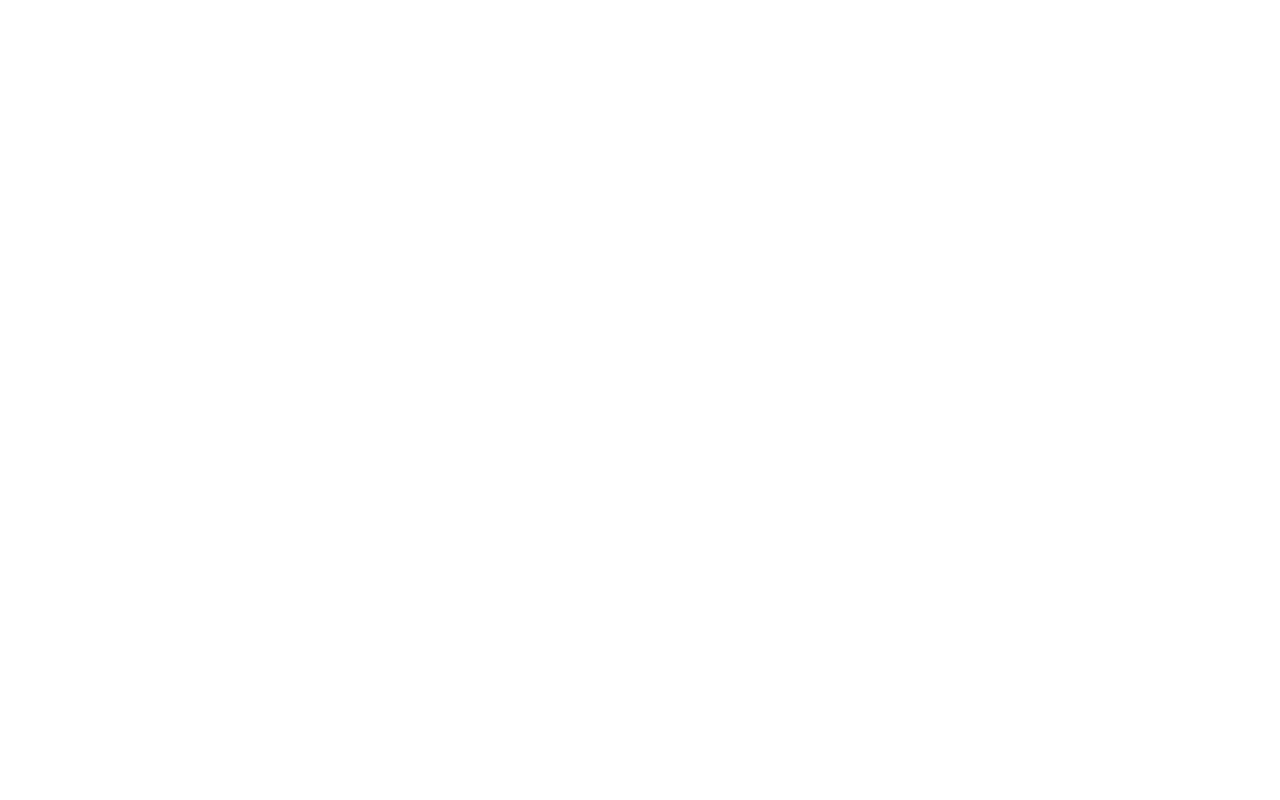
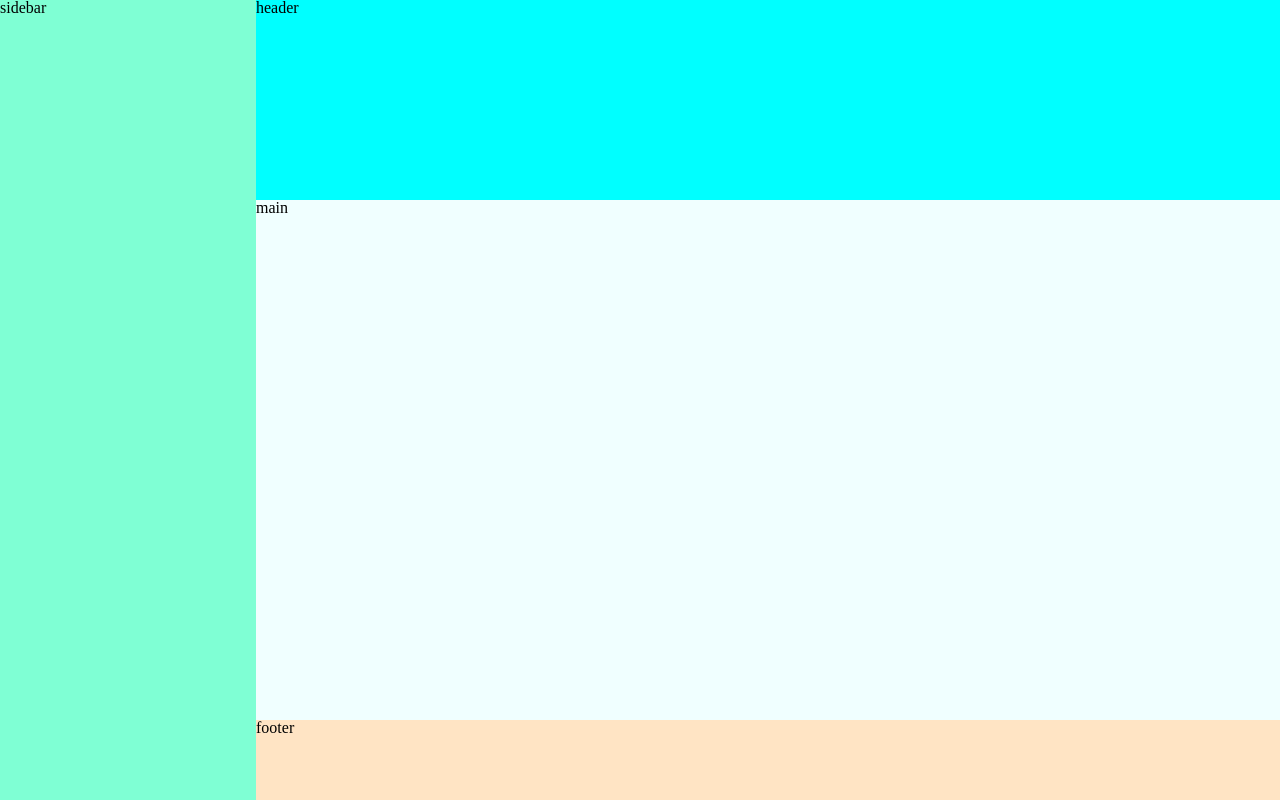
Before and after one commit to nineInchClous/odin-admin-dashboard, a plain HTML site: page index.html in a window 1280 px wide. Drawn offline with Linux system fonts and the light colour scheme.

Commit message:
Add basic grid layout

```diff
--- a/css/styles.scss
+++ b/css/styles.scss
@@ -1 +1,25 @@
 @import "normalize.css", "reset.css";
+
+body {
+    min-height: 100vh;
+    display: grid;
+    grid-template-columns: minmax(200px, 20%) minmax(400px, 80%);
+    grid-template-rows: 200px 1fr 80px;
+
+    header {
+        background-color: aqua;
+    }
+
+    aside {
+        background-color: aquamarine;
+        grid-area: 1 / 1 / -1 / 2;
+    }
+
+    main {
+        background-color: azure;
+    }
+
+    footer {
+        background-color: bisque;
+    }
+}
--- a/index.html
+++ b/index.html
@@ -7,6 +7,20 @@
     <link rel="stylesheet" href="css/styles.css">
 </head>
 <body>
+    <header>
+        <h1>header</h1>
+    </header>
 
+    <aside>
+        <h2>sidebar</h2>
+    </aside>
+
+    <main>
+        <h2>main</h2>
+    </main>
+
+    <footer>
+        <h2>footer</h2>
+    </footer>
 </body>
 </html>
```
Also changed, not shown: css/styles.css, 1 other file.
